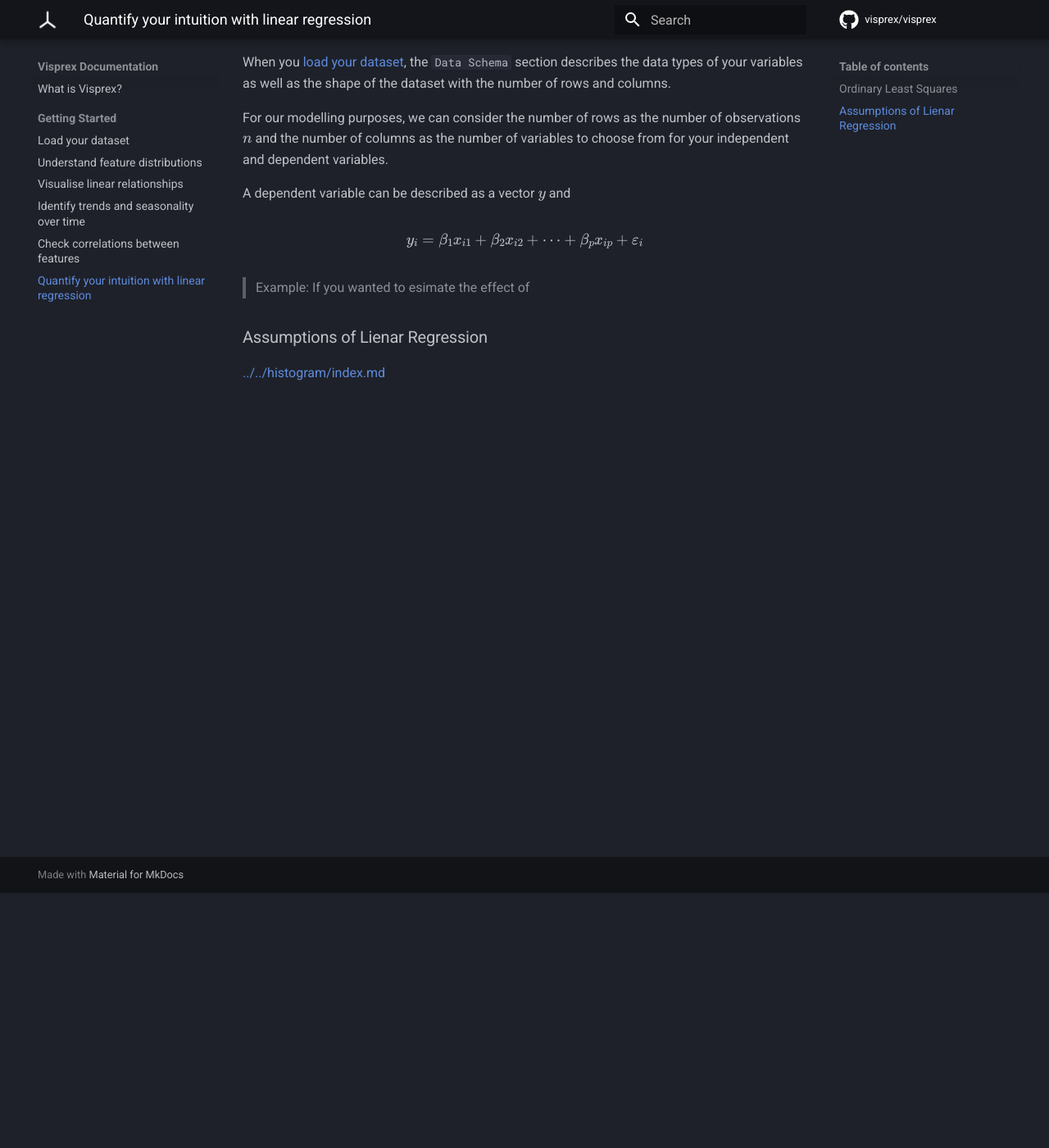
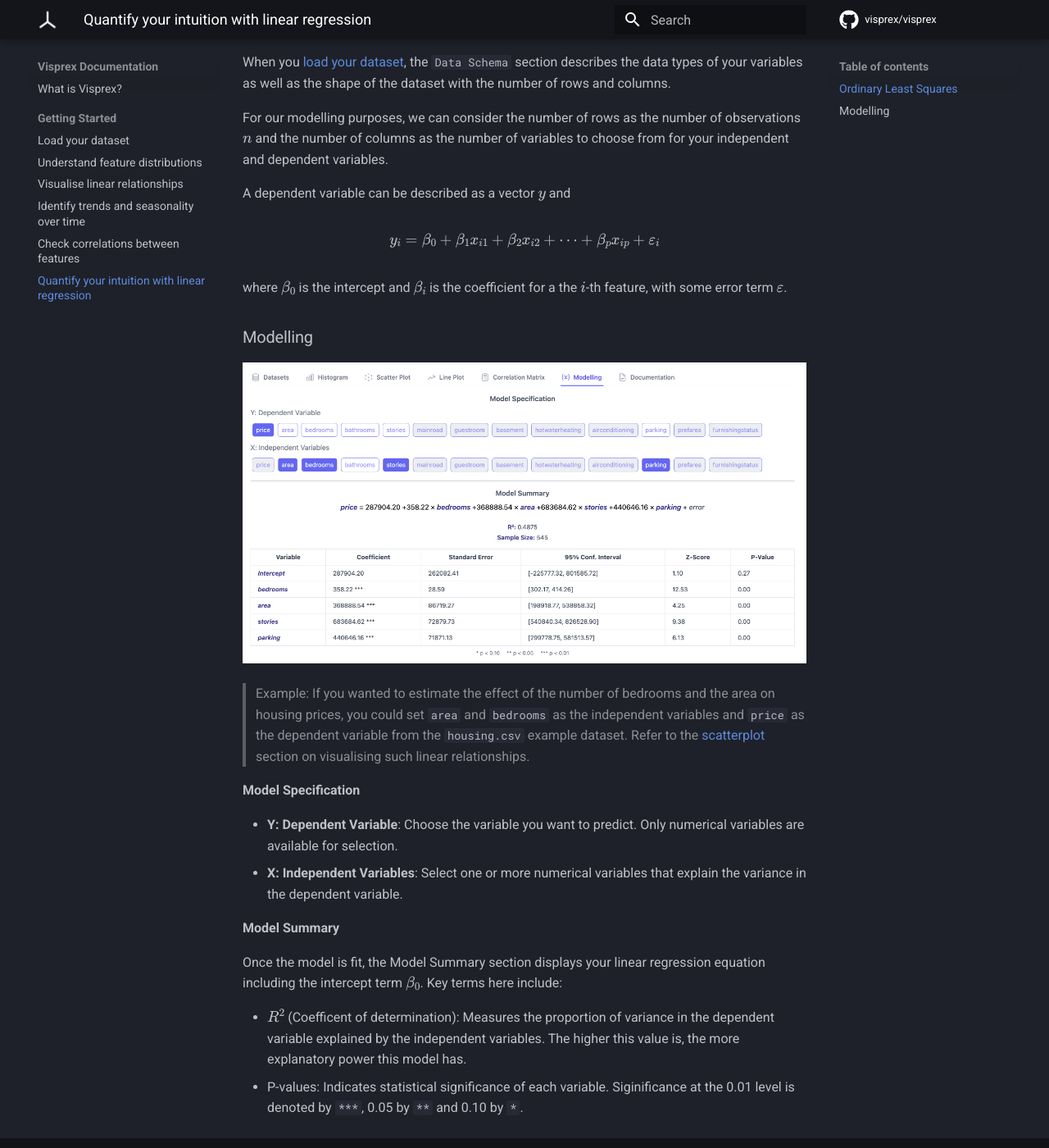
Before and after one commit to visprex/visprex.github.io, an MkDocs documentation site: the page built from docs/features/modelling/index.md, in a window 1280 px wide and 1400 px high, scrolled down 311 px. Shown: the whole window at 82% size. Built offline with MkDocs 1.6.1 and Material for MkDocs 9.7.7, drawn with Linux system fonts in a browser that asks for light colours; comment, search, counter and statistics services are not loaded.

Commit message:
add section on linear regression

```diff
--- a/docs/features/modelling/index.md
+++ b/docs/features/modelling/index.md
@@ -10,11 +10,25 @@ For our modelling purposes, we can consider the number of rows as the number of
 A dependent variable can be described as a vector $y$ and
 
 $$
-y_{i} = \beta_{1} x_{i1} + \beta_{2} x_{i2} + \cdots + \beta_{p} x_{ip} + \varepsilon_{i}
+y_{i} = \beta_{0} + \beta_{1} x_{i1} + \beta_{2} x_{i2} + \cdots + \beta_{p} x_{ip} + \varepsilon_{i}
 $$
 
-> Example: If you wanted to esimate the effect of
+where $\beta_{0}$ is the intercept and $\beta_{i}$ is the coefficient for a the $i$-th feature, with some error term $\varepsilon$.
 
-### Assumptions of Lienar Regression
+### Modelling
 
-[../../histogram/index.md](../histogram/index.md)
+![Linear Regression Interface](images/regression.png)
+
+> Example: If you wanted to estimate the effect of the number of bedrooms and the area on housing prices, you could set `area` and `bedrooms` as the independent variables and `price` as the dependent variable from the `housing.csv` example dataset. Refer to the [scatterplot](../scatterplot/index.md) section on visualising such linear relationships.
+
+**Model Specification**
+
+- **Y: Dependent Variable**: Choose the variable you want to predict. Only numerical variables are available for selection.
+- **X: Independent Variables**: Select one or more numerical variables that explain the variance in the dependent variable.
+
+**Model Summary**
+
+Once the model is fit, the Model Summary section displays your linear regression equation including the intercept term $\beta_0$. Key terms here include:
+
+- \( R^2 \) (Coefficent of determination): Measures the proportion of variance in the dependent variable explained by the independent variables. The higher this value is, the more explanatory power this model has.
+- P-values: Indicates statistical significance of each variable. Siginificance at the 0.01 level is denoted by `***`, 0.05 by `**` and 0.10 by `*`.
```
Also changed, not shown: docs/features/modelling/images/regression.png (added).
